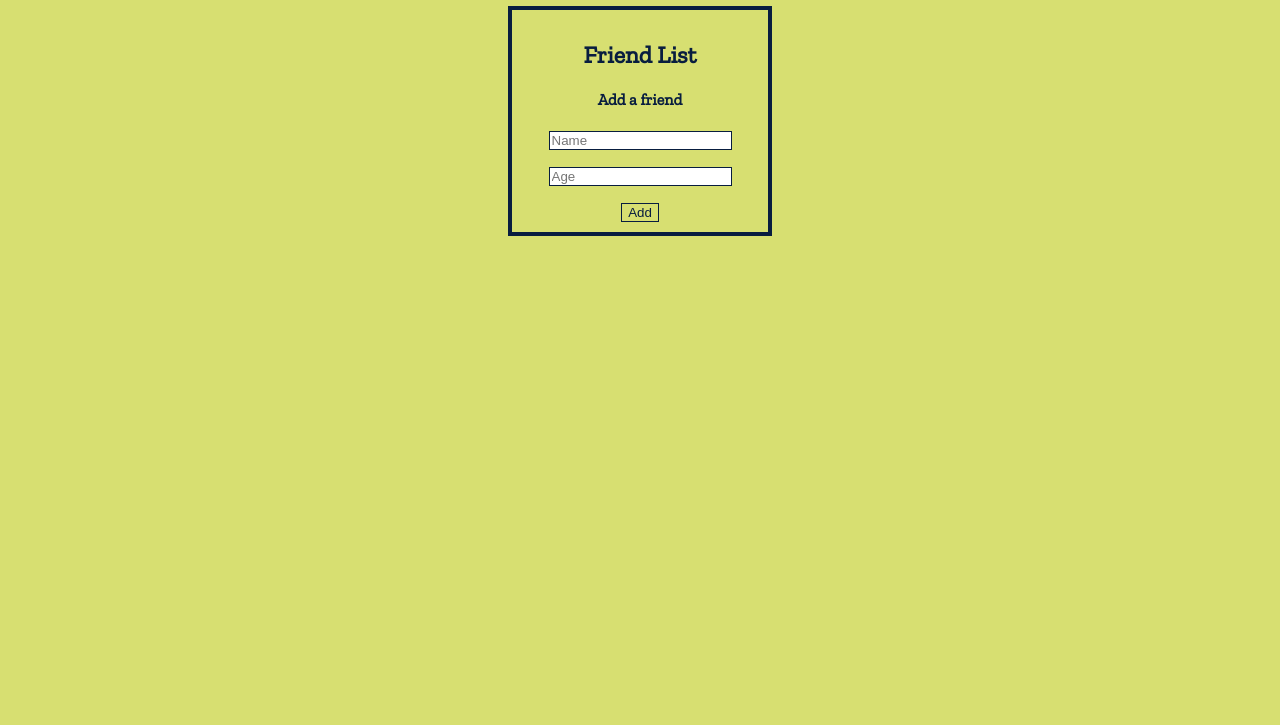
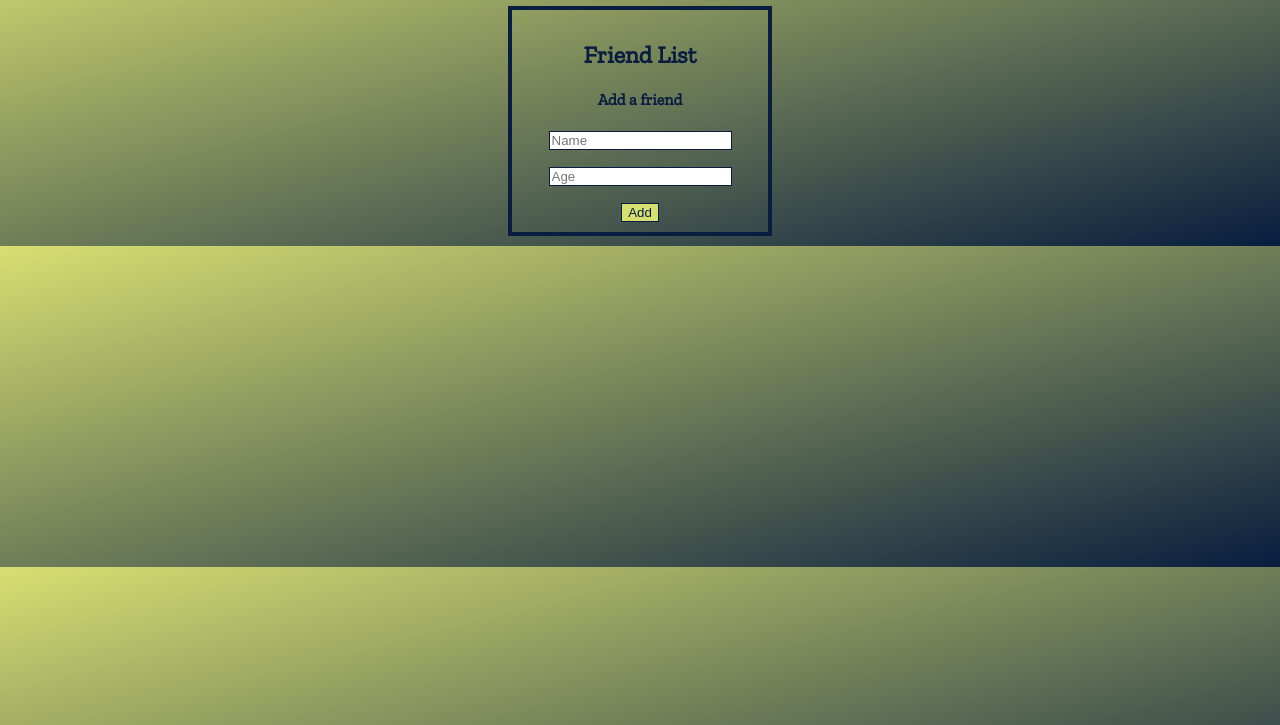
Before and after one commit to Jonathan-Taylor5/Friends-list, a website: page index.html in a window 1280 px wide. Shown: the part 75-800 px from the top of the page. Drawn offline with nearby package versions, Linux system fonts and the light colour scheme; no server answers.

Commit message:
first commit

```diff
--- a/public/css/main.css
+++ b/public/css/main.css
@@ -3,7 +3,7 @@ body {
 	text-align: center;
 	background-color: rgb(215,223,113);
 	color: rgb(8,29,63);
-
+	background: linear-gradient(to top left, rgb(8,29,63), rgb(215,223,113))
 }
 
 #input {
```
